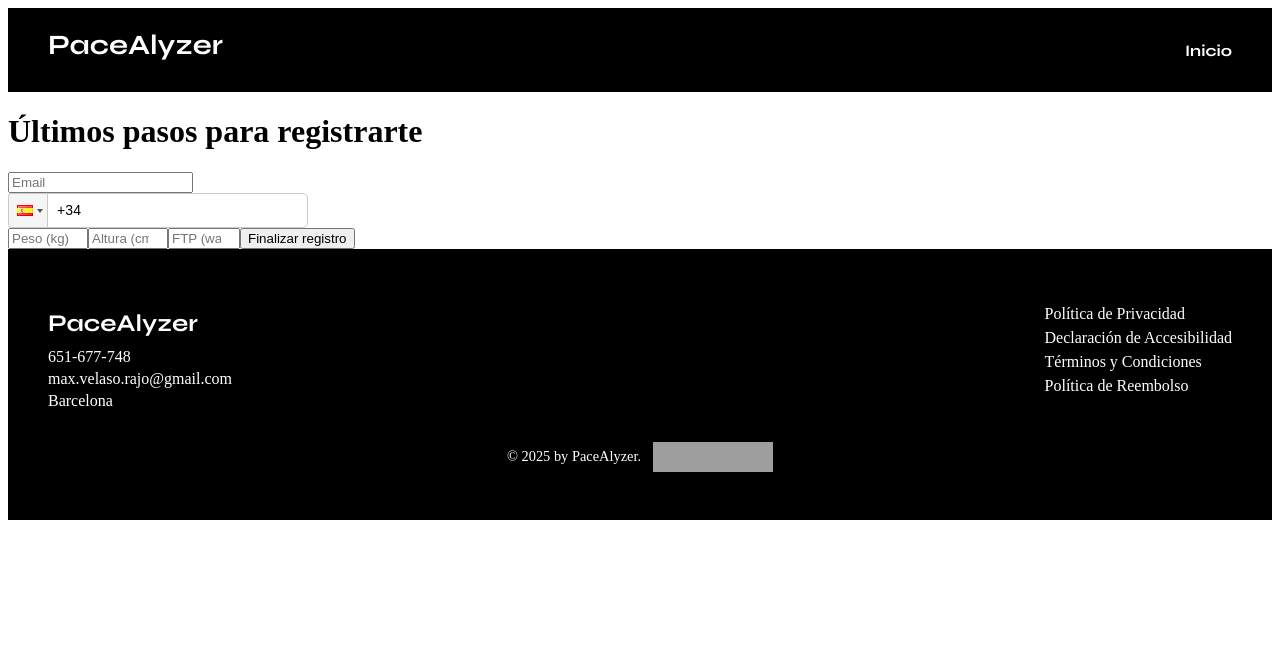
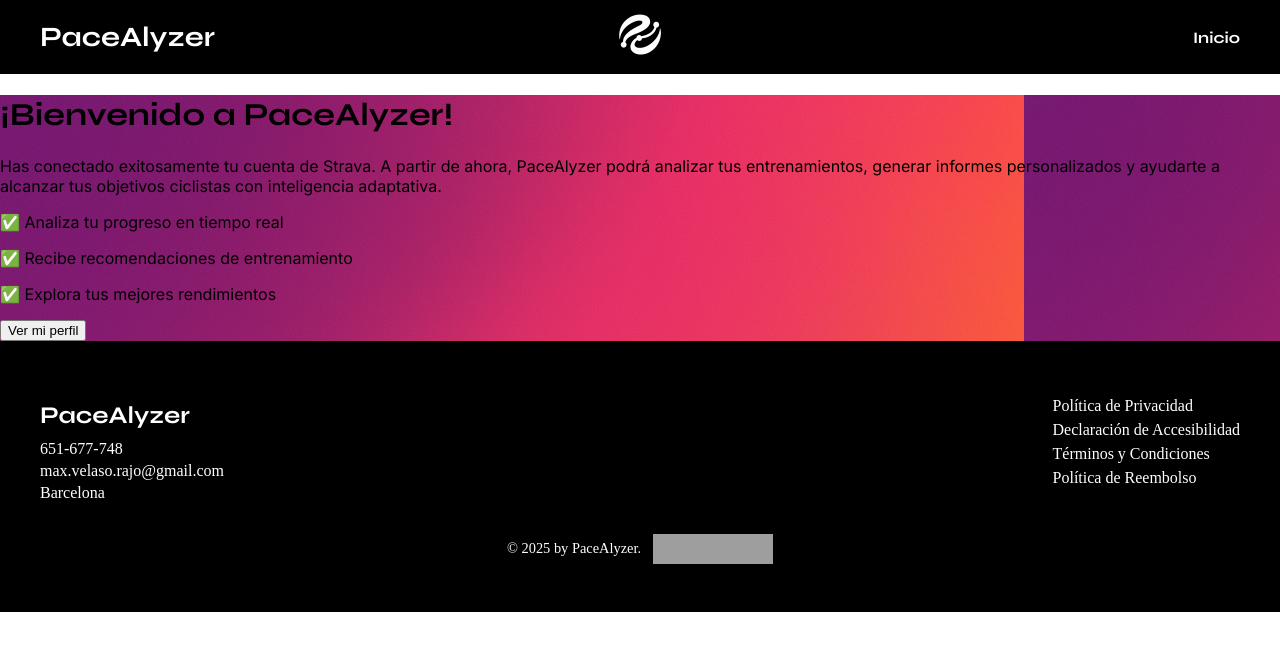
Before and after one commit to MaxVelascoo/PaceAlyzer, a Next.js app: page /complete-registration in a window 1280 px wide. Shown: the top 650 px of the page. Built offline with nearby package versions, Linux system fonts and the light colour scheme; grey boxes are pictures that could not be loaded.

Commit message:
visual changes

```diff
--- a/src/app/complete-registration/page.tsx
+++ b/src/app/complete-registration/page.tsx
@@ -1,133 +1,37 @@
 'use client';
-export const dynamic = 'force-dynamic';
+import React from 'react';
+import { Syne, Inter } from 'next/font/google';
+import Link from 'next/link';
 
-import { useState } from 'react';
-import { useRouter, useSearchParams } from 'next/navigation';
-import PhoneInput from 'react-phone-input-2';
-import { Suspense } from 'react';
-import 'react-phone-input-2/lib/style.css';
+const syne = Syne({ subsets: ['latin'], weight: ['700'] });
+const inter = Inter({ subsets: ['latin'], weight: ['400'] });
 
-function CompleteRegistration() {
-  const router = useRouter();
-  const searchParams = useSearchParams();
-  const stravaId = searchParams.get('strava_id') || '';
+export default function DashboardPage() {
+  return (
+    <main
+      className="min-h-screen bg-cover bg-center bg-no-repeat text-white px-6 py-20"
+      style={{ backgroundImage: "url('/background.png')" }}
+    >
+      <div className="max-w-3xl mx-auto text-left">
+        <h1 className={`text-4xl mb-6 ${syne.className}`}>
+          ¡Bienvenido a PaceAlyzer!
+        </h1>
+        <p className={`text-lg mb-8 leading-relaxed ${inter.className}`}>
+          Has conectado exitosamente tu cuenta de Strava. A partir de ahora, PaceAlyzer podrá analizar tus entrenamientos, generar informes personalizados y ayudarte a alcanzar tus objetivos ciclistas con inteligencia adaptativa.
+        </p>
 
-  const [email, setEmail] = useState('');
-  const [phone, setPhone] = useState('');
-  const [weight, setWeight] = useState('');
-  const [height, setHeight] = useState('');
-  const [ftp, setFtp] = useState('');
-  const [error, setError] = useState('');
-  const [loading, setLoading] = useState(false);
+        <div className="space-y-4">
+          <p className={inter.className}>✅ Analiza tu progreso en tiempo real</p>
+          <p className={inter.className}>✅ Recibe recomendaciones de entrenamiento</p>
+          <p className={inter.className}>✅ Explora tus mejores rendimientos</p>
+        </div>
 
-  async function handleSubmit(e: React.FormEvent) {
-    e.preventDefault();
-    if (!email || !phone) {
-      setError('Por favor, rellena email y teléfono.');
-      return;
-    }
-
-    setError('');
-    setLoading(true);
-
-    try {
-      const res = await fetch('/api/complete-registration', {
-        method: 'POST',
-        headers: { 'Content-Type': 'application/json' },
-        body: JSON.stringify({
-          strava_id: stravaId,
-          email,
-          phone,
-          weight: weight ? Number(weight) : null,
-          height: height ? Number(height) : null,
-          ftp: ftp ? Number(ftp) : null,
-        }),
-      });
-
-      if (!res.ok) {
-        const data = await res.json();
-        setError(data.error || 'Error enviando datos.');
-      } else {
-        router.push('/welcome');
-      }
-    } catch {
-      setError('Error de red o servidor.');
-    } finally {
-      setLoading(false);
-    }
-  }
-
-  return (
-    <main className="min-h-screen flex flex-col items-center justify-center p-8 bg-white text-gray-900">
-      <h1 className="text-3xl font-bold mb-6">Últimos pasos para registrarte</h1>
-      <form onSubmit={handleSubmit} className="w-full max-w-md space-y-4">
-        <input
-          type="email"
-          placeholder="Email"
-          value={email}
-          onChange={e => setEmail(e.target.value)}
-          className="w-full p-3 border border-gray-300 rounded"
-          required
-        />
-        <div className="w-full">
-          <PhoneInput
-            country={'es'}
-            value={phone}
-            onChange={(value) => setPhone(value)}
-            inputClass="!w-full !p-3 !rounded !border !border-gray-300"
-            buttonClass="!border-gray-300"
-            containerClass="!w-full"
-            inputProps={{ name: 'phone', required: true }}
-          />
-        </div>
-        <input
-          type="number"
-          placeholder="Peso (kg)"
-          value={weight}
-          onChange={e => setWeight(e.target.value)}
-          className="w-full p-3 border border-gray-300 rounded"
-          min="30"
-          max="200"
-          step="0.1"
-        />
-        <input
-          type="number"
-          placeholder="Altura (cm)"
-          value={height}
-          onChange={e => setHeight(e.target.value)}
-          className="w-full p-3 border border-gray-300 rounded"
-          min="100"
-          max="250"
-          step="0.1"
-        />
-        <input
-          type="number"
-          placeholder="FTP (watts)"
-          value={ftp}
-          onChange={e => setFtp(e.target.value)}
-          className="w-full p-3 border border-gray-300 rounded"
-          min="50"
-          max="1000"
-          step="1"
-        />
-        {error && <p className="text-red-600">{error}</p>}
-        <button
-          type="submit"
-          disabled={loading}
-          className="w-full bg-black text-white py-3 rounded hover:bg-gray-800 transition disabled:opacity-50"
-        >
-          {loading ? 'Guardando...' : 'Finalizar registro'}
-        </button>
-      </form>
+        <Link href="/profile">
+          <button className="mt-10 px-6 py-3 bg-white text-black rounded-full font-medium text-lg hover:bg-gray-200 transition">
+            Ver mi perfil
+          </button>
+        </Link>
+      </div>
     </main>
   );
 }
-
-// Este es el que Next.js exporta como página
-export default function CompleteRegistrationPage() {
-  return (
-    <Suspense fallback={<div>Cargando...</div>}>
-      <CompleteRegistration />
-    </Suspense>
-  );
-}
--- a/src/app/globals.css
+++ b/src/app/globals.css
@@ -10,11 +10,19 @@
   --font-mono: var(--font-geist-mono);
 }
 
+html {
+  margin: 0; /* ✅ Elimina el margen por defecto del navegador */
+  padding: 0;
+}
+
+
 body {
-  background-color: var(--background);
-  color: var(--foreground);
+  margin: 0;
+  background-color: #000000;
+  color: #ffffff;
   font-family: var(--font-sans), sans-serif;
 }
+
 
 /* Animación pulse para los círculos degradados */
 @keyframes pulse {
--- a/src/app/layout.tsx
+++ b/src/app/layout.tsx
@@ -25,12 +25,27 @@
         {/* Header */}
         <header className="header">
           <div className="header-content">
-            <Link href="/" className={`logo ${syne.className}`}>PaceAlyzer</Link>
+            <div className="header-left">
+              <Link href="/" className={`logo ${syne.className}`}>PaceAlyzer</Link>
+            </div>
 
-            <nav className="nav">
-              <Link href="/" className={`nav-link ${syne.className}`}>Inicio</Link>
-            </nav>
+            <div className="header-center">
+              <Link href="/">
+                <img
+                  src="/logo.png"
+                  alt="Logo"
+                  className="header-logo"
+                />
+              </Link>
+            </div>
+
+            <div className="header-right">
+              <nav className="nav">
+                <Link href="/" className={`nav-link ${syne.className}`}>Inicio</Link>
+              </nav>
+            </div>
           </div>
+
         </header>
 
         {/* Main */}
--- a/src/app/styles.css
+++ b/src/app/styles.css
@@ -1,5 +1,5 @@
 .hero {
-  height: 100vh;
+  height: 90vh;
   background-image: url('/background.png');
   background-size: cover;
   background-position: center;
@@ -11,6 +11,10 @@
 .overlay {
   max-width: 800px;
   color: white;
+}
+
+body {
+  margin: 0;
 }
 
 .title {
@@ -26,19 +30,21 @@
 }
 
 .start-button {
-  background: white;
-  color: black;
+  background: black;            /* Fondo negro */
+  color: white;                 /* Texto blanco */
   font-size: 1.25rem;
   padding: 15px 30px;
   border: none;
   border-radius: 9999px;
   cursor: pointer;
   transition: background 0.3s;
+  font-family: 'Syne', sans-serif; /* Tipografía Syne */
 }
 
 .start-button:hover {
-  background: #e0e0e0;
+  background: #333333; /* Color más claro al pasar el ratón */
 }
+
 
 .form-container {
   min-height: 100vh;
@@ -54,6 +60,7 @@
   margin-bottom: 30px;
   color: #222;
 }
+
 
 .form {
   display: flex;
@@ -81,12 +88,70 @@
   cursor: not-allowed;
 }
 
+.product-section {
+  height: 80vh;
+  background-color: #1c1c1c;
+  color: white;
+  padding: 100px 0px;
+  display: flex;
+  justify-content: flex-start; /* ─ contenido desde la izquierda */
+  align-items: flex-start;
+  text-align: left;
+}
+
+
+.product-content {
+  max-width: 800px;
+  padding-left: 100px; /* ✅ Añadido para separar del borde izquierdo */
+}
+
+
+.product-content h2 {
+  font-size: 2.5rem;
+  margin-bottom: 20px;
+  text-align: left;
+}
+
+.product-content p {
+  font-size: 1.2rem;
+  line-height: 1.6;
+}
+
+
+
+.fade-in-section {
+  opacity: 0;
+  transform: translateY(40px);
+  transition: opacity 0.8s ease-out, transform 0.8s ease-out;
+}
+
+.fade-in-section.visible {
+  opacity: 1;
+  transform: translateY(0);
+}
+
+
 /* Header styles */
 .header {
   background-color: black;
   color: white;
   padding: 20px 40px;
+  position: sticky; /* ✅ Fija el header */
+  top: 0;            /* ✅ Lo fija en la parte superior */
+  z-index: 50;       /* ✅ Se asegura de que esté encima del contenido */
 }
+
+.header-center {
+  position: absolute;
+  left: 50%;
+  transform: translateX(-50%);
+}
+
+.header-logo {
+  width: 64px;
+  height: auto;
+}
+
 
 .header-content {
   display: flex;
@@ -103,7 +168,7 @@
 }
 
 .logo:hover {
-  text-decoration: underline;
+  text-decoration: none;
 }
 
 
```
Also changed, not shown: src/app/page.tsx (+49 -6 lines), public/logo.png (added), public/swoosh.png (added).
